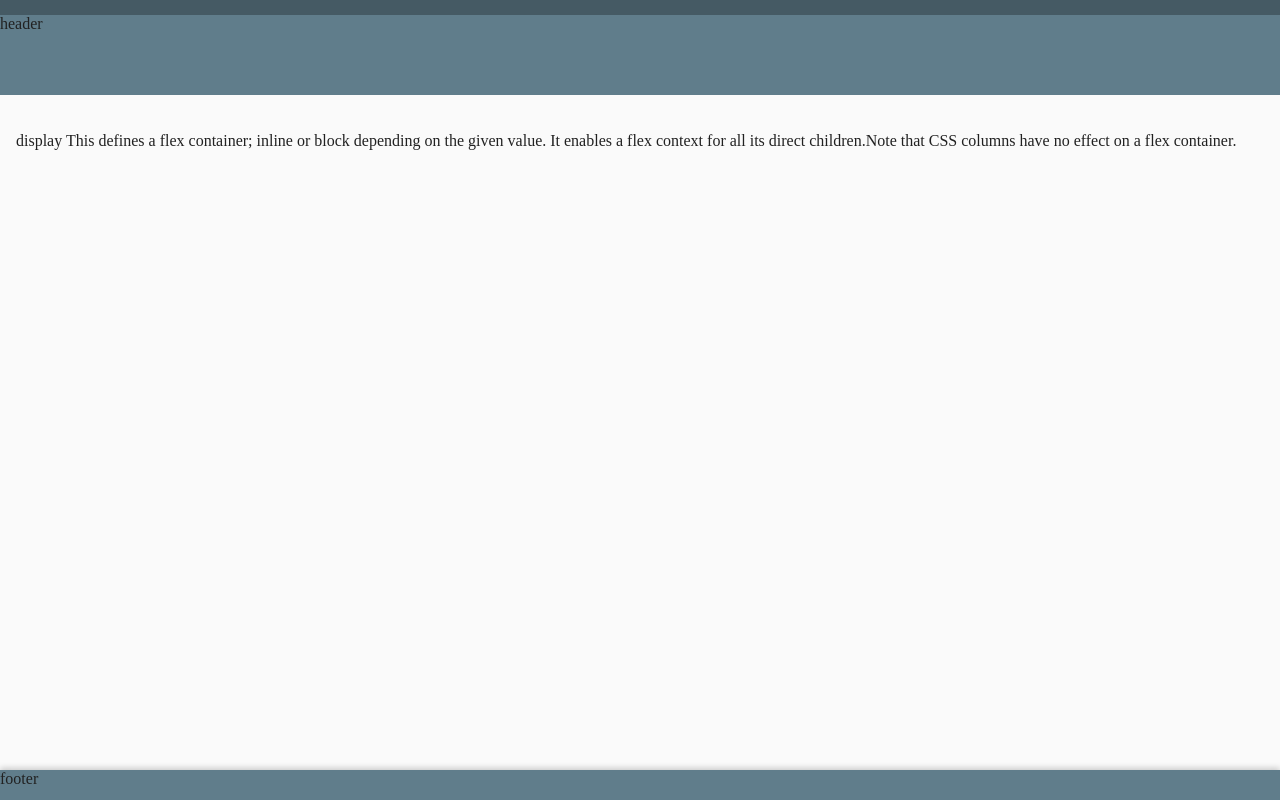
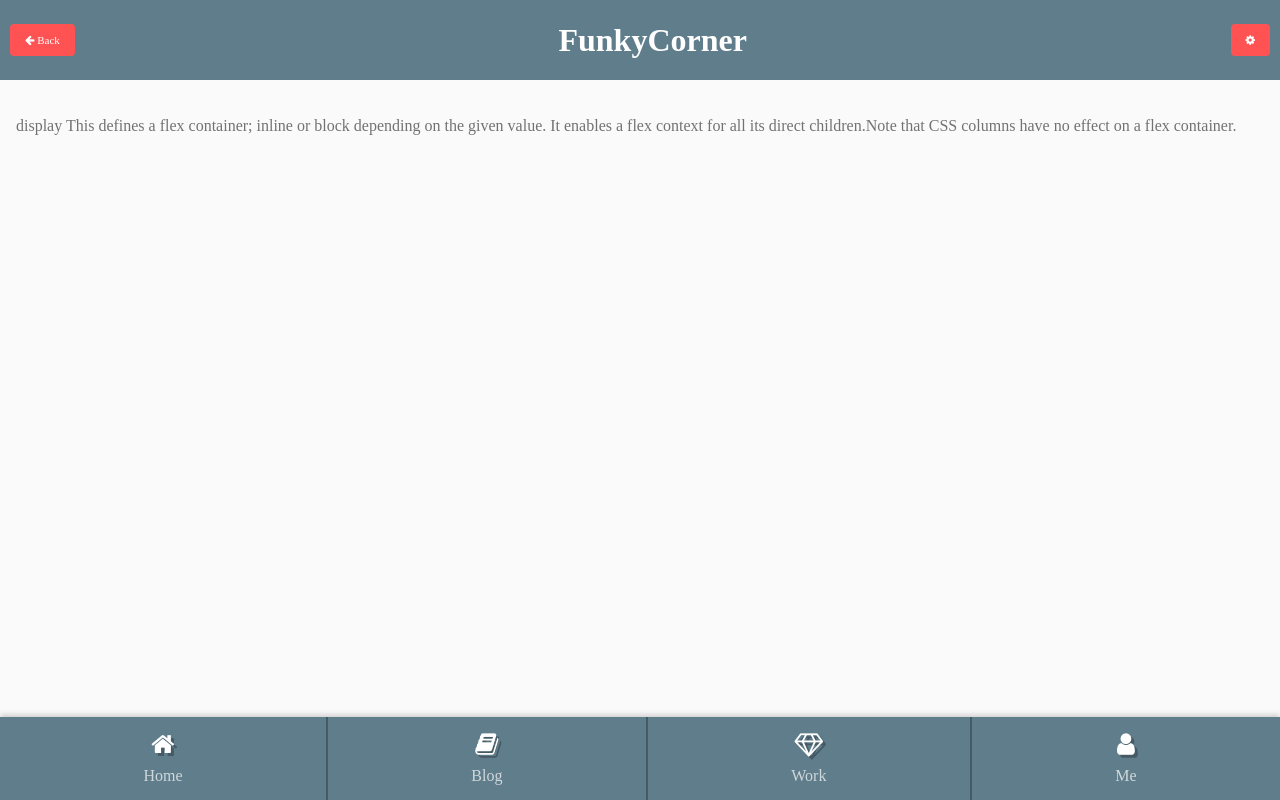
Before and after one commit to FunkySamuel37/FunkySamuel37.github.io, a plain HTML site: page index.html in a window 1280 px wide. Drawn offline with Linux system fonts and the light colour scheme.

Commit message:
use font awesome

```diff
--- a/index.html
+++ b/index.html
@@ -4,19 +4,50 @@
   <meta charset="UTF-8">
   <title>Funky corner</title>
   <meta name="viewport" content="width=device-width, initial-scale=1"/>
+  <link rel="stylesheet" href="https://maxcdn.bootstrapcdn.com/font-awesome/4.5.0/css/font-awesome.min.css">
 
   <link rel="stylesheet" href="styles/main.css">
 </head>
 <body>
   <div class="app-wrap">
-    <header class="app-header">header</header>
+    <header class="app-header">
+      <a href="#" class="button">
+        <i class="fa fa-arrow-left"></i>
+        Back
+      </a>
+      <h1>FunkyCorner</h1>
+      <a href="" class="button">
+        <i class="fa fa-cog"></i>
+
+      </a>
+    </header>
 
     <div class="content">
       <p>display
     This defines a flex container; inline or block depending on the given value. It enables a flex context for all its direct children.Note that CSS columns have no effect on a flex container.
       </p>
     </div>
-    <footer class="app-footer">footer</footer>
+
+    <div class="app-footer">
+      <a href="#">
+        <i class="fa fa-home"></i>
+        Home
+      </a>
+      <a href="#">
+        <i class="fa fa-book"></i>
+        Blog
+      </a>
+      <a href="#">
+        <i class="fa fa-diamond"></i>
+        Work
+      </a>
+      <a href="#">
+        <i class="fa fa-user"></i>
+        Me
+      </a>
+    </div>
+
   </div>
+
 </body>
 </html>
--- a/source/gulpfile.js
+++ b/source/gulpfile.js
@@ -2,9 +2,14 @@
 var sass = require('gulp-sass');
 var prefix = require('gulp-autoprefixer');
 
+function handleError(err) {
+  console.log(err);
+  this.emit('end');
+}
+
 gulp.task('sass', function() {
   gulp.src('styles/main.scss')
-    .pipe(sass())
+    .pipe(sass().on('error', handleError))
     .pipe(prefix())
     .pipe(gulp.dest('../styles'));
 });
@@ -17,6 +22,6 @@
 gulp.task('watch', function() {
   gulp.watch(['*.html'], ['copy']);
   gulp.watch(['styles/*.scss'], ['sass']);
-})
+});
 
 gulp.task('default', ['sass', 'copy', 'watch']);
--- a/source/styles/main.scss
+++ b/source/styles/main.scss
@@ -10,7 +10,15 @@
 body {
   margin: 0px;
   -webkit-font-smoothing: antialiased;
-  color: $primary-text-color;
+  color: $secondary-text-color;
+}
+
+* {
+  box-sizing: border-box;
+}
+
+a {
+  text-decoration: none;
 }
 
 .app-wrap {
@@ -20,12 +28,31 @@
 }
 
 .app-header {
+  padding: 10px;
+  color: $primary-color-text;
   background-color: $primary-color;
   height: 80px;
   box-shadow: 0 2px 6px rgba(0,0,0,0.2);
-  border-top: 15px solid $primary-color-dark;
-  padding: auto auto;
+  // border-top: 15px solid $primary-color-dark;
   flex-shrink: 0;//让自动缩小宽度失效
+  display: flex;
+  align-items: center;// 让子元素垂直居中
+  justify-content: space-between;
+  a {
+    color: $primary-color-text;
+    font-size: 11px;
+  }
+  .button {
+    //  background: rgba(0, 0, 0, 0.1);
+    background-color: $accent-color;
+    color: primary-color-text;
+    padding: 10px 15px;
+    border-radius: 4px;
+  }
+}
+
+.app-header>* {
+  // border: 1px solid red;
 }
 
 .content {
@@ -37,8 +64,28 @@
 }
 
 .app-footer {
-  height: 30px;
+  // height: 30px;
   background-color: $primary-color;
   box-shadow: 0 -2px 6px rgba(0,0,0,0.2);
   flex-shrink: 0;
+  display: flex;
+
+  a {
+    padding: 15px;
+    text-align: center;
+    color: $primary-color-light;
+    flex-grow: 1;
+    text-emphasis: none;
+    border-left: 2px solid $primary-color-dark;
+    &:first-child {
+      border-left: none;
+    }
+    i {
+      display: block;
+      text-shadow: 3px 3px 0 $primary-color-dark;
+      color: $primary-color-text;
+      font-size: 25px;
+      padding-bottom: 10px;
+    }
+  }
 }
```
Also changed, not shown: source/index.html (+33 -2 lines), styles/main.css.
